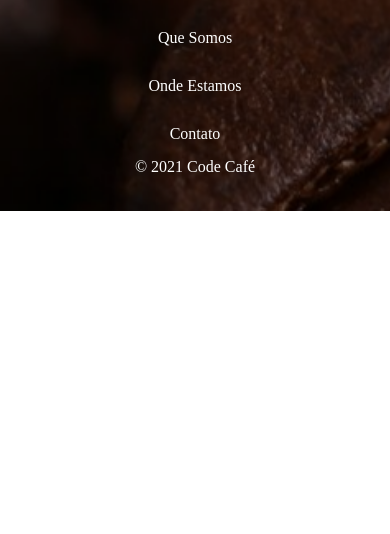
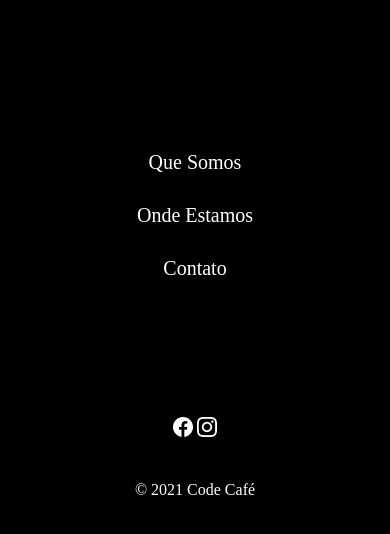
Before and after one commit to andreasmaeda/dq-landing-page-code-cafe, a plain HTML site: page index.html in a window 390 px wide. Shown: the part 4269-4803 px from the top of the page. Before the commit the page ends 4480 px from the top, so only its background shows below. Drawn offline with Linux system fonts and the light colour scheme; a web font is replaced by a local one.

Commit message:
Responsividade e estilização do rodapé redes sociais

```diff
--- a/index.html
+++ b/index.html
@@ -86,14 +86,14 @@
                <li><a href="#onde-estamos">Onde Estamos</a></li>
                <li><a href="#contato">Contato</a></li>
           </ul>
-          <!-- <div class="classes-sociais">
+          <div class="classes-sociais">
                <a href="#" target="_blank" class="facebook" title="Logo Facebook" alt="Logo Facebook">
-                    <img src="./src/images/face.png" class="">
+                    <img src="./src/images/face 1.png" class="">
                </a>
                <a href="#" target="_blank" class="instagram" title="Logo Instagram" alt="Logo Instagram">
-                    <img src="./src/images/insta.png" class="">
+                    <img src="./src/images/insta 1.png" class="">
                </a>
-          </div> -->
+          </div>
           <div class="copyright">© 2021 Code Café</div>
      </footer>
 </body>
--- a/src/css/responsive.css
+++ b/src/css/responsive.css
@@ -41,20 +41,34 @@
 
      .rodape {
           text-align: center;
+          background-image: none;
+          background-color: black;
      }
 
      .rodape .logo {
           display: block;
+          margin-bottom: 122px;
      }
 
      .rodape ul {
           display: block;
           width: 100%;
+          margin-bottom: 122px;
      }
 
      .rodape ul li {
           display: block;
 
+     }
+
+     .rodape ul li a{
+          font-size: 2rem;
+
+     }
+
+     .rodape .redes-sociais {
+          float: none;
+          margin-bottom: 28px;
      }
 
 }
```
Also changed, not shown: src/images/face 1.png (added), src/images/insta 1.png (added).
